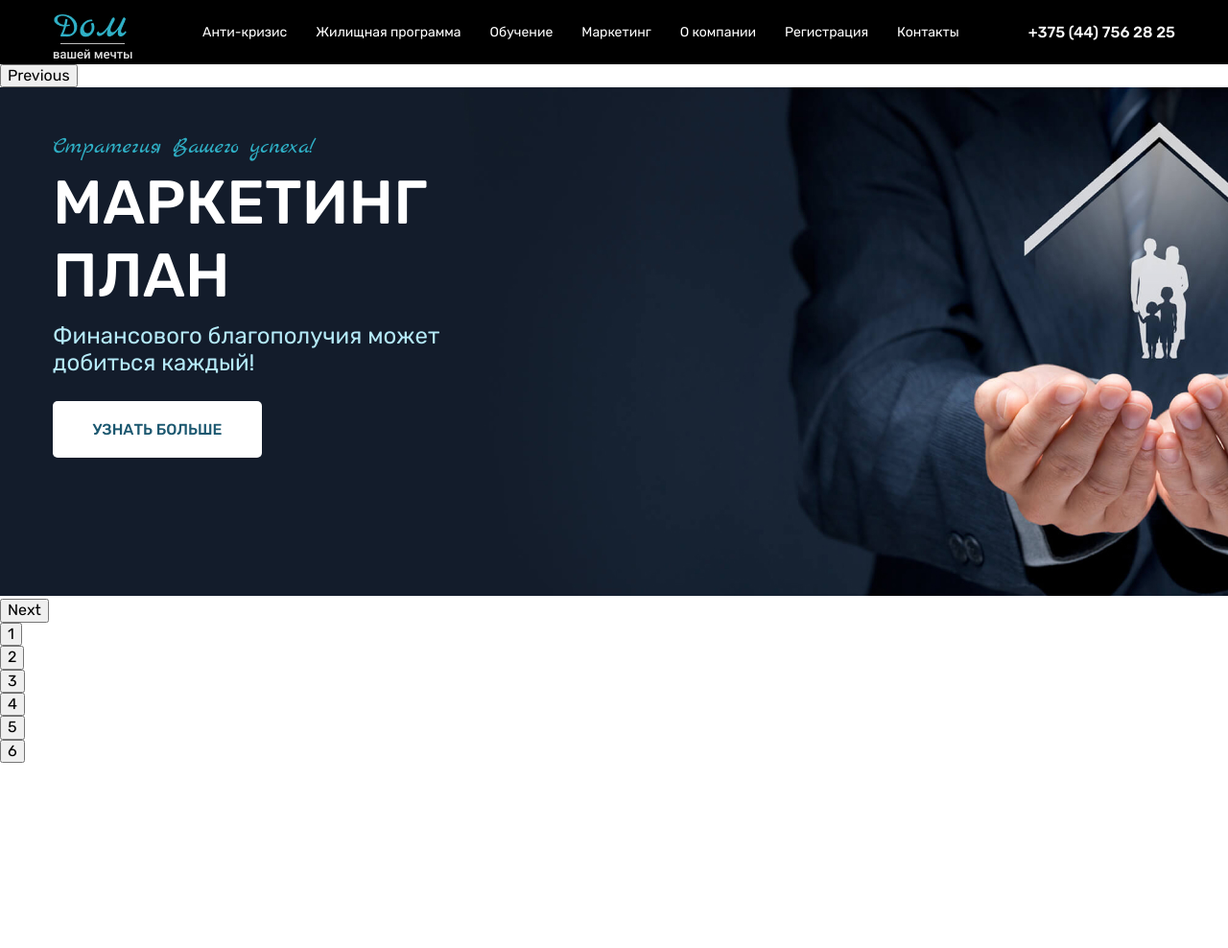
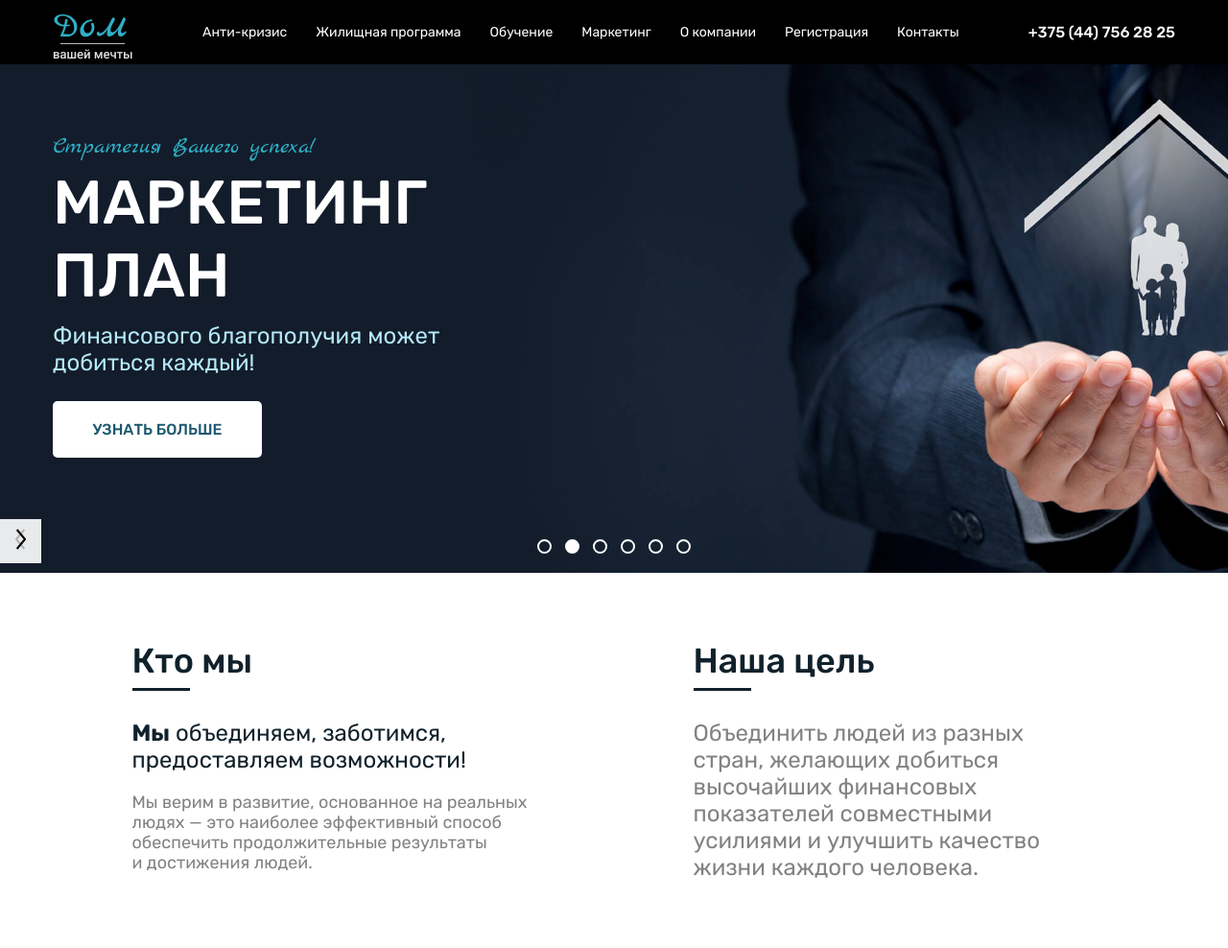
Before and after one commit to ELegek/Shanyrak, a website: page app/index.html in a window 1280 px wide. Shown: the whole page at 96% size. Before the commit the page ends 800 px from the top, so only its background shows below. Drawn offline with nearby package versions, Linux system fonts and the light colour scheme.

Commit message:
Блок about

```diff
--- a/app/index.html
+++ b/app/index.html
@@ -10,7 +10,7 @@
   <link rel="stylesheet" href="css/style.min.css">
 </head>
 <body>
-  <div class="header">
+  <header class="header">
     <div class="container">
       <div class="header__nav">
         <div class="header__logo">
@@ -33,15 +33,11 @@
         </div>
       </div>
 
-      <div class="header__content">
+    </div>
+  </header>
 
-
-      </div>
-
-
-    </div>
-  </div>
-  <div class="main">
+  <section class="slider__top">
+    <section class="main">
       <div class="container">
         <div class="main__content">
           <div class="main__content-subtitle">Стратегия Вашего успеха!</div>
@@ -50,8 +46,7 @@
           <button class="main__content-btn">узнать больше</button>
         </div>
       </div>
-  </div>
-  <section class="slider__top">
+    </section>
       <div class="slider">
         <div class="slider__item" style="background-image: url(images/slide1.jpg);"></div>
         <div class="slider__item" style="background-image: url(images/slide2.jpg);"></div>
@@ -59,6 +54,22 @@
         <div class="slider__item" style="background-image: url(images/slide1.jpg);"></div>
         <div class="slider__item" style="background-image: url(images/slide2.jpg);"></div>
         <div class="slider__item" style="background-image: url(images/slide3.jpg);"></div>
+      </div>
+  </section>
+
+  <section class="about">
+    <div class="container">
+      <div class="about__inner">
+        <div class="about__item">
+          <div class="about__title">Кто мы</div>
+          <div class="about__suptitle"><span>Мы</span> объединяем, заботимся, предоставляем возможности!</div>
+          <div class="about__text">Мы верим в развитие, основанное на реальных людях — это наиболее эффективный способ обеспечить продолжительные результаты и достижения людей.</div>
+        </div>
+        <div class="about__item">
+          <div class="about__title">Наша цель</div>
+          <div class="about__context">Объединить людей из разных стран, желающих добиться высочайших финансовых показателей совместными усилиями и улучшить качество жизни каждого человека.</div>
+        </div>
+      </div>
     </div>
   </section>
 
--- a/app/js/main.js
+++ b/app/js/main.js
@@ -1,6 +1,8 @@
 $(function(){
 
 $('.slider').slick({
+    prevArrow: '<button class="slider-btn slider-btn__left"><svg width="11" height="22" viewBox="0 0 11 22" fill="none" xmlns="http://www.w3.org/2000/svg"><path d="M9.32721 1L1 11L9.32721 21" stroke="black" stroke-width="2" stroke-miterlimit="10" stroke-linejoin="round"/></svg></button>',
+    nextArrow:'<button class="slider-btn slider-btn__right"><svg width="11" height="22" viewBox="0 0 11 22" fill="none" xmlns="http://www.w3.org/2000/svg"><path d="M1.67279 1L10 11L1.67279 21" stroke="black" stroke-width="2" stroke-miterlimit="10" stroke-linejoin="round"/></svg></button>',
     dots: true,
     fade: true,
     autoplay: true,
--- /dev/null
+++ b/app/scss/module/about/about.scss
@@ -0,0 +1,58 @@
+.about {
+    padding: 70px 0;
+}
+
+.about__inner {
+    display: flex;
+    justify-content: space-around;
+}
+
+.about__item {
+    width: 420px;
+}
+
+.about__title {
+    font-weight: 500;
+    font-size: 36px;
+    line-height: 43px;
+    color: #10212B;
+
+    margin-bottom: 40px;
+    position: relative;
+
+    &::before {
+        content: "";
+        position: absolute;
+        bottom: -10px;
+        height: 3px;
+        width: 60px;
+        background-color: #10212B;
+
+    }
+}
+
+.about__suptitle {
+    font-weight: 400;
+    font-size: 24px;
+    line-height: 28px;
+    color: #10212B;
+
+    margin-bottom: 20px;
+
+    span {
+        font-weight: 700;
+    }
+}
+
+.about__text {
+    font-size: 18px;
+    line-height: 21px;
+    color: #828282;
+}
+
+.about__context {
+    font-weight: 300;
+    font-size: 24px;
+    line-height: 28px;
+    color: #828282;
+}
--- a/app/scss/module/main/main.scss
+++ b/app/scss/module/main/main.scss
@@ -8,6 +8,7 @@
 
 .main__content {
     width: 410px;
+    position: relative;
 }
 
 .main__content-subtitle {
--- a/app/scss/module/slider/slider.scss
+++ b/app/scss/module/slider/slider.scss
@@ -1,9 +1,38 @@
-.slider__top {
+.slider {
+    height: 530px;
+}
+
+.slider .slick-dots {
+    position: absolute;
+    bottom: 20px;
+    left: 0;
+    right: 0;
+    margin: 0 auto;
+    z-index: 5;
+    max-width: 1200px;
+    text-align: center;
 
 }
 
-.slider {
+.slider .slick-dots button {
+    width: 15px;
+    height: 15px;
+    border-radius: 50%;
+    background-color: transparent;
+    border: 2px solid #FFFFFF;
+    outline: none;
+    cursor: pointer;
+    font-size: 0;
+    padding: 0;
+}
 
+.slider .slick-dots .slick-active button {
+    background-color: #fff;
+}
+
+.slider .slick-dots li {
+    display: inline-block;
+    margin: 0 7px;
 }
 
 .slider__item {
@@ -12,3 +41,18 @@
     background-size: cover;
     background-position: center;
 }
+
+.slider-btn {
+    padding: 10px 16px;
+    border: none;
+    background: rgba(255, 255, 255, 0.7);
+    cursor: pointer;
+    z-index: 10;
+    position: absolute;
+    bottom: 10px;
+    outline: none;
+}
+
+.slider-btn .slider-btn__left {
+    right: 50px;
+}
--- a/app/scss/style.scss
+++ b/app/scss/style.scss
@@ -7,6 +7,7 @@
 @import "module/header/header";
 @import "module/slider/slider";
 @import "module/main/main";
+@import "module/about/about.scss";
 
 
 
```
Also changed, not shown: app/css/module/about/about.min.css (added), app/css/module/main/main.min.css, app/css/module/slider/slider.min.css, app/css/style.min.css, app/images/arrow-left.svg (added), app/images/arrow-right.svg (added). Lines whose indentation alone changed are shown as unchanged.
